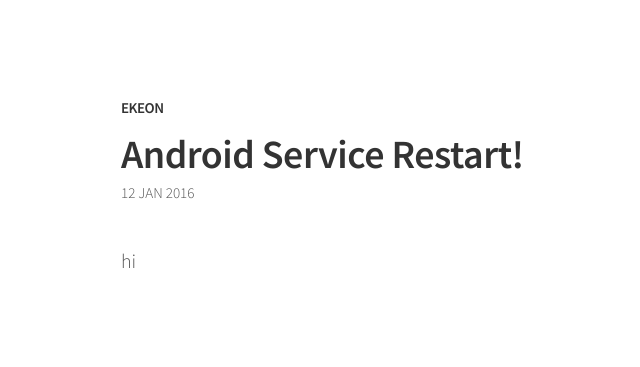
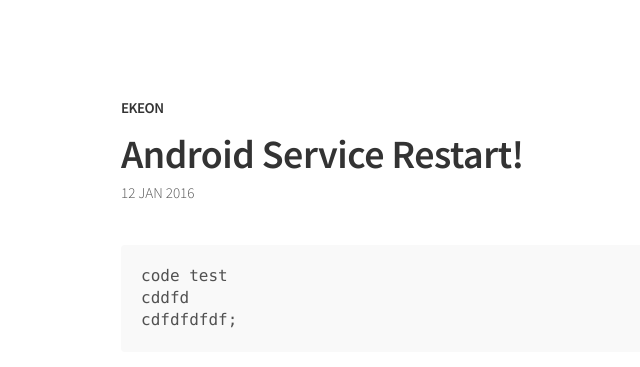
Before and after one commit to ekeon/ekeon.github.io, a Jekyll site: the page built from _posts/2016-1-12-android-service-restart.markdown, in a window 1280 px wide. Shown: the top 367 px of the page, without its empty margins (159-799 px from the left). Built offline with Jekyll 4.4.1, drawn with Linux system fonts in a browser that asks for light colours; Markdown is read by kramdown in place of the engine named in the settings.

Commit message:
no message

```diff
--- a/_posts/2016-1-12-android-service-restart.markdown
+++ b/_posts/2016-1-12-android-service-restart.markdown
@@ -5,4 +5,6 @@ date:   2016-01-12 3:53
 categories: jekyll update
 ---
 
-hi
+    code test
+    cddfd
+    cdfdfdfdf;
```
